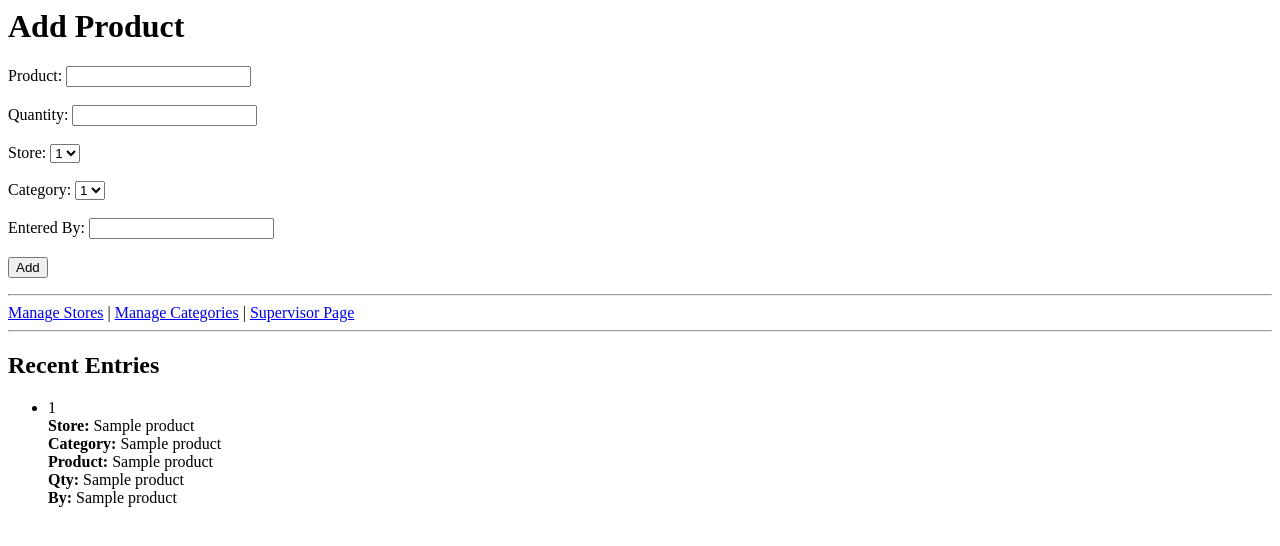
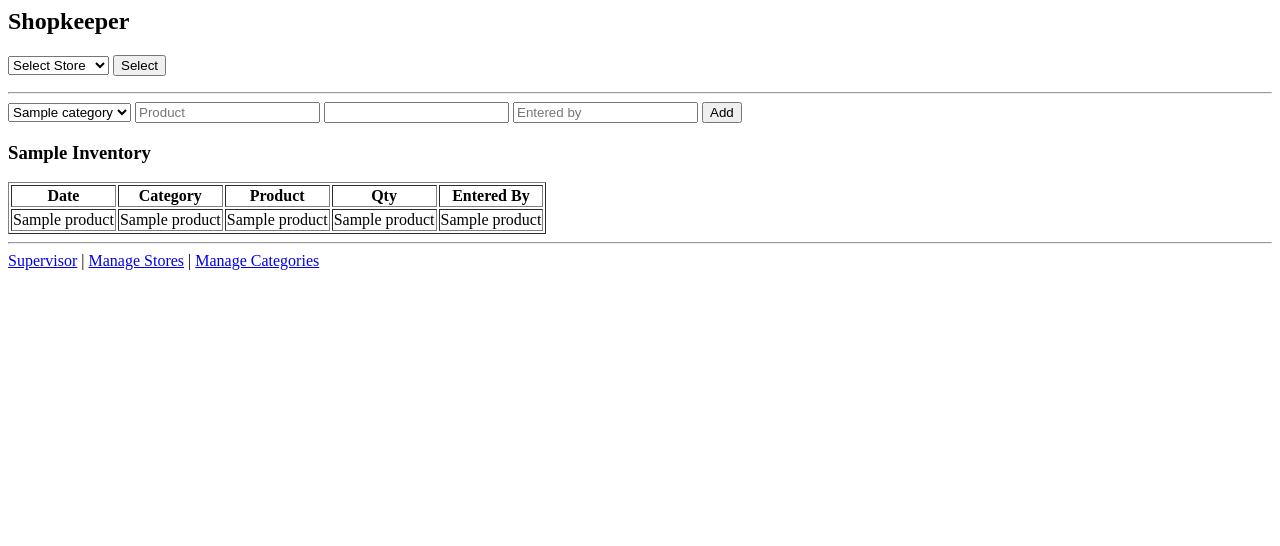
Before and after one commit to hetshah8100/inventory-system, a Flask app: template templates/index.html in a window 1280 px wide. Shown: the top 546 px of the page. Run offline with Flask 3, Linux system fonts and the light colour scheme; the template is opened without the code that fills it: most values are stand-ins (such as "Sample title", 1, 10 or a date in 2020); some libraries are stand-ins or nearby versions.

Commit message:
Update index.html

```diff
--- a/templates/index.html
+++ b/templates/index.html
@@ -1,45 +1,53 @@
-<h1>Add Product</h1>
+<h2>Shopkeeper</h2>
 
-<form method="POST">
-Product: <input name="product"><br><br>
-Quantity: <input name="quantity" type="number"><br><br>
-
-Store:
-<select name="store">
-{% for s in stores %}
-<option>{{ s[0] }}</option>
-{% endfor %}
-</select><br><br>
-
-Category:
-<select name="category">
-{% for c in categories %}
-<option>{{ c[0] }}</option>
-{% endfor %}
-</select><br><br>
-
-Entered By: <input name="entered_by"><br><br>
-<button>Add</button>
+<form method="get">
+    <select name="store" required>
+        <option value="">Select Store</option>
+        {% for s in stores %}
+        <option value="{{ s }}" {% if s == selected_store %}selected{% endif %}>{{ s }}</option>
+        {% endfor %}
+    </select>
+    <button>Select</button>
 </form>
 
+{% if selected_store %}
 <hr>
 
-<a href="/stores">Manage Stores</a> |
-<a href="/categories">Manage Categories</a> |
-<a href="/supervisor">Supervisor Page</a>
+<form method="post">
+    <input type="hidden" name="store" value="{{ selected_store }}">
+
+    <select name="category" required>
+        {% for c in categories %}
+        <option>{{ c }}</option>
+        {% endfor %}
+    </select>
+
+    <input name="product" placeholder="Product" required>
+    <input name="quantity" type="number" required>
+    <input name="entered_by" placeholder="Entered by" required>
+
+    <button>Add</button>
+</form>
+
+<h3>{{ selected_store }} Inventory</h3>
+
+<table border="1">
+<tr>
+    <th>Date</th><th>Category</th><th>Product</th><th>Qty</th><th>Entered By</th>
+</tr>
+{% for p in products %}
+<tr>
+    <td>{{ p[1] }}</td>
+    <td>{{ p[2] }}</td>
+    <td>{{ p[3] }}</td>
+    <td>{{ p[4] }}</td>
+    <td>{{ p[5] }}</td>
+</tr>
+{% endfor %}
+</table>
+{% endif %}
 
 <hr>
-
-<h2>Recent Entries</h2>
-<ul>
-{% for p in products %}
-<li>
-{{ p[0] }}<br>
-<b>Store:</b> {{ p[1] }}<br>
-<b>Category:</b> {{ p[2] }}<br>
-<b>Product:</b> {{ p[3] }}<br>
-<b>Qty:</b> {{ p[4] }}<br>
-<b>By:</b> {{ p[5] }}
-</li><br>
-{% endfor %}
-</ul>
+<a href="/supervisor">Supervisor</a> |
+<a href="/stores">Manage Stores</a> |
+<a href="/categories">Manage Categories</a>
```
